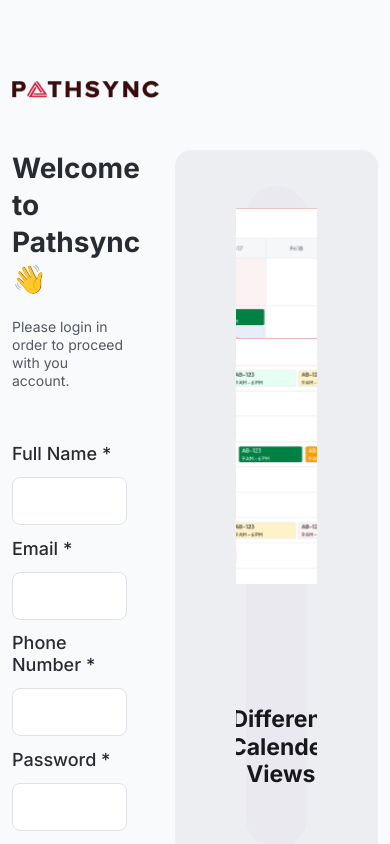
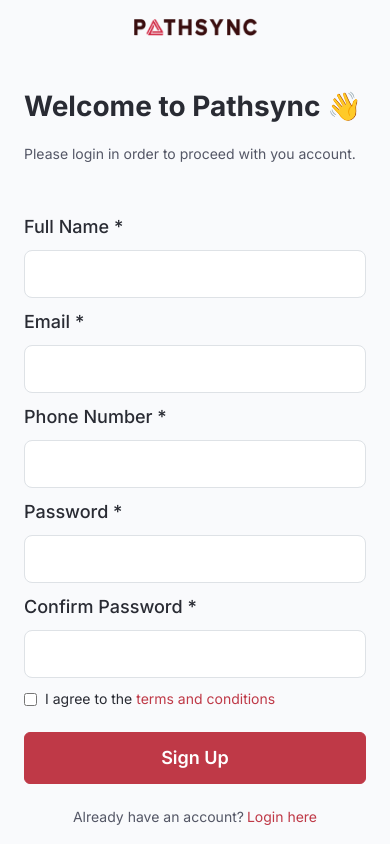
Before and after one commit to AbubakarNaveed/2nd-probational-project-system-plus, a React (Vite) app: page /signup in a window 390 px wide. Built offline with nearby package versions, Linux system fonts and the light colour scheme.

Commit message:
Responsiveness added to the authPage

```diff
--- a/src/App.jsx
+++ b/src/App.jsx
@@ -4,17 +4,18 @@
   RouterProvider,
   Navigate,
 } from "react-router-dom";
+import "./Styles/styles.css";
 import AuthPage from "@pages/Auth/authPage";
 import AdminAuth from "@pages/Auth/adminAuth";
 import Login from "@components/Auth/login";
 import Signup from "@components/Auth/signup";
 import ForgotPassword from "@components/Auth/forgotPassword";
-import "./Styles/styles.css";
+
 function App() {
   const router = createBrowserRouter([
     {
       path: "/",
-      element: <Navigate to="/login" />,
+      element: <Navigate to="/signup" />,
     },
     {
       path: "/",
--- a/src/Styles/pageStyles/_authPage.scss
+++ b/src/Styles/pageStyles/_authPage.scss
@@ -7,3 +7,6 @@
   // display: flex;
   // justify-content: space-between;
 }
+
+.outletContainer {
+}
--- a/src/components/Auth/carousels/slide.jsx
+++ b/src/components/Auth/carousels/slide.jsx
@@ -19,8 +19,7 @@
           src={props.img1}
           style={{
             borderRadius: "8px",
-            width: "450px",
-            height: "250px",
+
             objectFit: "contain",
           }}
         />
@@ -29,8 +28,7 @@
           style={{
             borderRadius: "8px",
             translate: "70px -120px",
-            width: "450px",
-            height: "250px",
+
             objectFit: "contain",
           }}
         />
--- a/src/components/Auth/signup.jsx
+++ b/src/components/Auth/signup.jsx
@@ -67,7 +67,7 @@
         <div className="loginUtility2">
           <p>Already have an account?</p>
           <a>
-            <Link to="/">Login here</Link>
+            <Link to="/login">Login here</Link>
           </a>
         </div>
       </div>
--- a/src/pages/Auth/authPage.jsx
+++ b/src/pages/Auth/authPage.jsx
@@ -7,31 +7,45 @@
   const location = useLocation();
 
   return (
-    <div className="container-lg" style={{ overflowY: "auto" }}>
     <div
-        className="authPageWrapper"
+      className="container-lg"
       style={{
-          padding: `${location.pathname === "/signup" ? "80px" : "136px"} 0px`,
+        overflowY: "auto",
+        height: "100vh",
+        width: "100vw",
       }}
+    >
+      <div
+        className=" h-100 d-flex  flex-column justify-content-center  w-100"
+        // style={{
+        //   padding: `${location.pathname === "/signup" ? "80px" : "136px"} 0px`,
+        // }}
         // style={{
         //   paddingTop: location.pathname === "/signup" ? "80px" : "136px",
         // }}
       >
+        <div className="row justify-content-lg-start align-items-center justify-content-center">
           <img
             src={Logo}
+            className="col-12"
             style={{
               marginBottom: location.pathname === "/signup" ? "52px" : null,
               width: "147px",
               height: "18px",
             }}
           />
+        </div>
 
         <div className="authCardWrapper row">
-          <div className="col-5">
+          <div
+            className={`col-12 col-lg-5 d-flex justify-content-lg-start justify-content-center m-lg-0 ${
+              location.pathname === "/signup" ? "" : "mt-5"
+            }`}
+          >
             <Outlet />
           </div>
 
-          <div className="col-7">
+          <div className="d-none d-lg-block col-lg-7 ">
             <Carousel />
           </div>
         </div>
```
Also changed, not shown: src/Styles/componentStyles/Carousel/_index.scss (+40 -0 lines), src/Styles/styles.css, 1 other file (tests, documents, lock files or other folders). Lines whose indentation alone changed are shown as unchanged.
